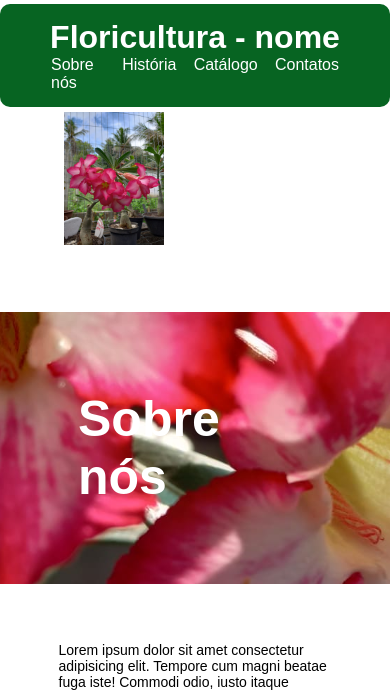
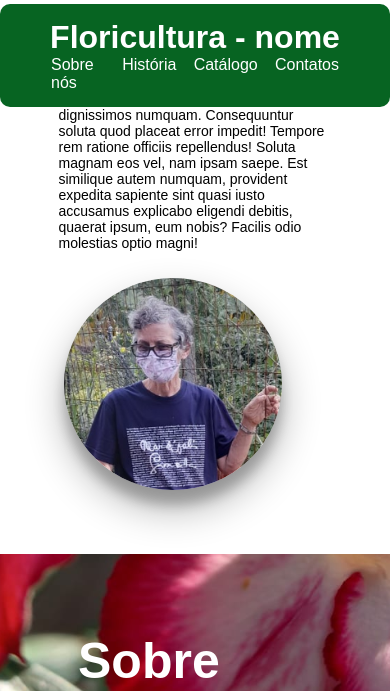
Before and after one commit to cristianoepifanio/Floricultura, a PHP site: page / in a window 390 px wide. Shown: the top 691 px of the page. Run offline with PHP 8.4, Linux system fonts and the light colour scheme; some libraries are stand-ins or nearby versions.

Commit message:
Adição da foto de perfil

```diff
--- a/index.html
+++ b/index.html
@@ -30,13 +30,16 @@
       </nav>
     </div>
   </header>
+  <div class="espaco"></div>
+  <div class="bloco">
+    <div class="paragrafo-foto">
+      <p>Lorem ipsum dolor sit amet consectetur, adipisicing elit. Rem ducimus, asperiores atque odio sed sunt similique animi dignissimos numquam. Consequuntur soluta quod placeat error impedit! Tempore rem ratione officiis repellendus!
+      Soluta magnam eos vel, nam ipsam saepe. Est similique autem numquam, provident expedita sapiente sint quasi iusto accusamus explicabo eligendi debitis, quaerat ipsum, eum nobis? Facilis odio molestias optio magni!</p>
+        <img src="fotos/fotoa-redimensionadas-para-o-site/foto perfil experimento.jpg"  class="foto-perfil" height="50%" alt="Foto de perfil">
+    </div>
 
-    <div class="bloco">
-      <Div>
-        <img src="#"  class="foto-perfil" height="50%" alt="Foto de perfil">
-      </Div>
 
-      <img src="fotos/fotos-full/IMG-20220812-WA0014.jpg" alt="">
+
   </div>
 
   <div id="Sobre-nós" class="categorias">
--- a/style/main.css
+++ b/style/main.css
@@ -44,11 +44,19 @@ body{
     background-size: cover;
     font-family: Arial, Helvetica, sans-serif;
 }
-
+.espaco{
+    height: 40%;
+}
+.paragrafo-foto{
+    display: flex;
+}
 .foto-perfil {
     border-radius: 50%;
     justify-content: flex-end;
     margin-top: 10%;
+    box-shadow: rgba(0, 0, 0, 0.3) 0px 19px 38px, rgba(0, 0, 0, 0.22) 0px 15px 12px;
+    float: right;
+
 }
 .fa-brands {
     width: 60px;
--- a/style/responsivo.css
+++ b/style/responsivo.css
@@ -12,6 +12,13 @@
     .bloco {
         font-size: 14px;
     }
+    .paragrafo-foto{
+        display: flex;
+        flex-direction:column;
+    }
+    .foto-perfil{
+        width: 80%;
+    }
 }
 @media screen and (max-width: 100px){
     nav{
```
Also changed, not shown: fotos/fotoa-redimensionadas-para-o-site/foto perfil experimento.jpg (added). Lines whose indentation alone changed are shown as unchanged.
